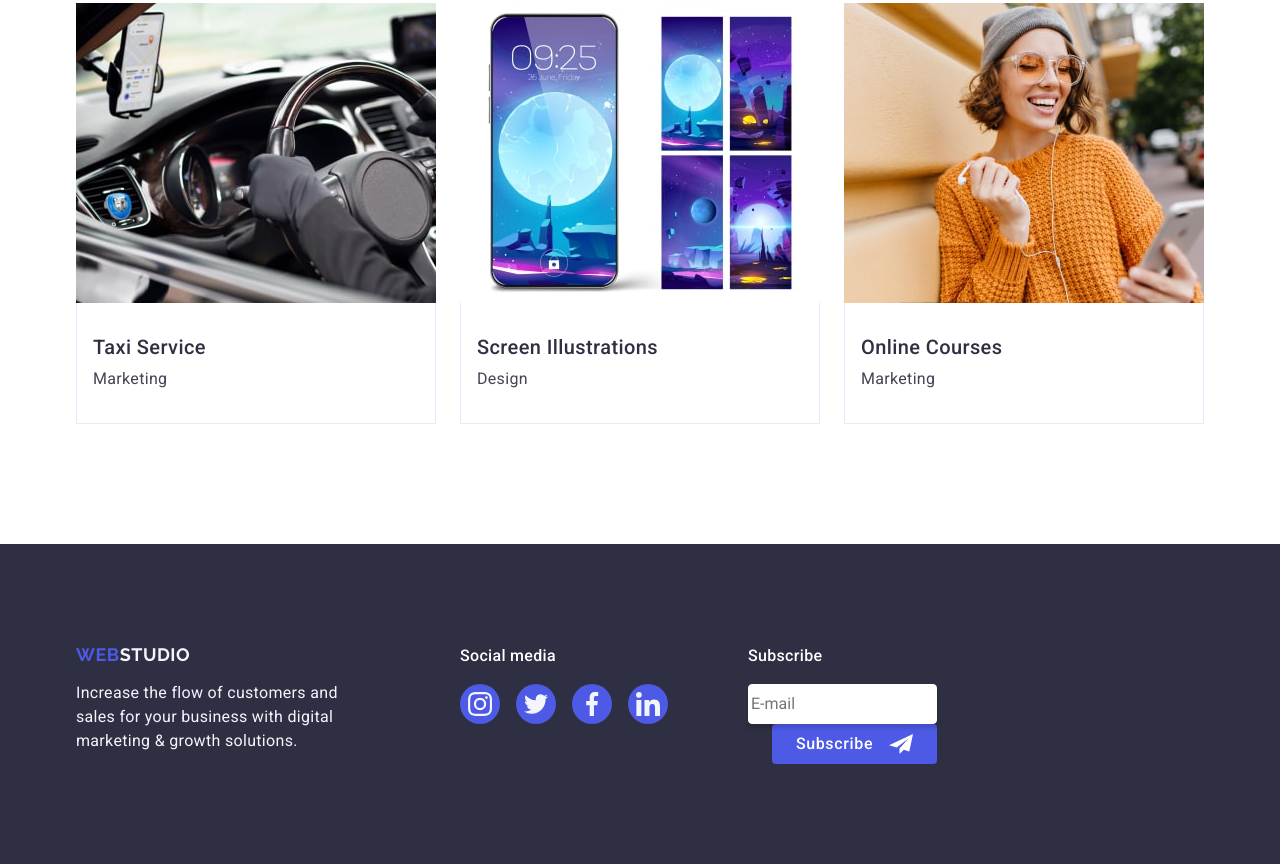
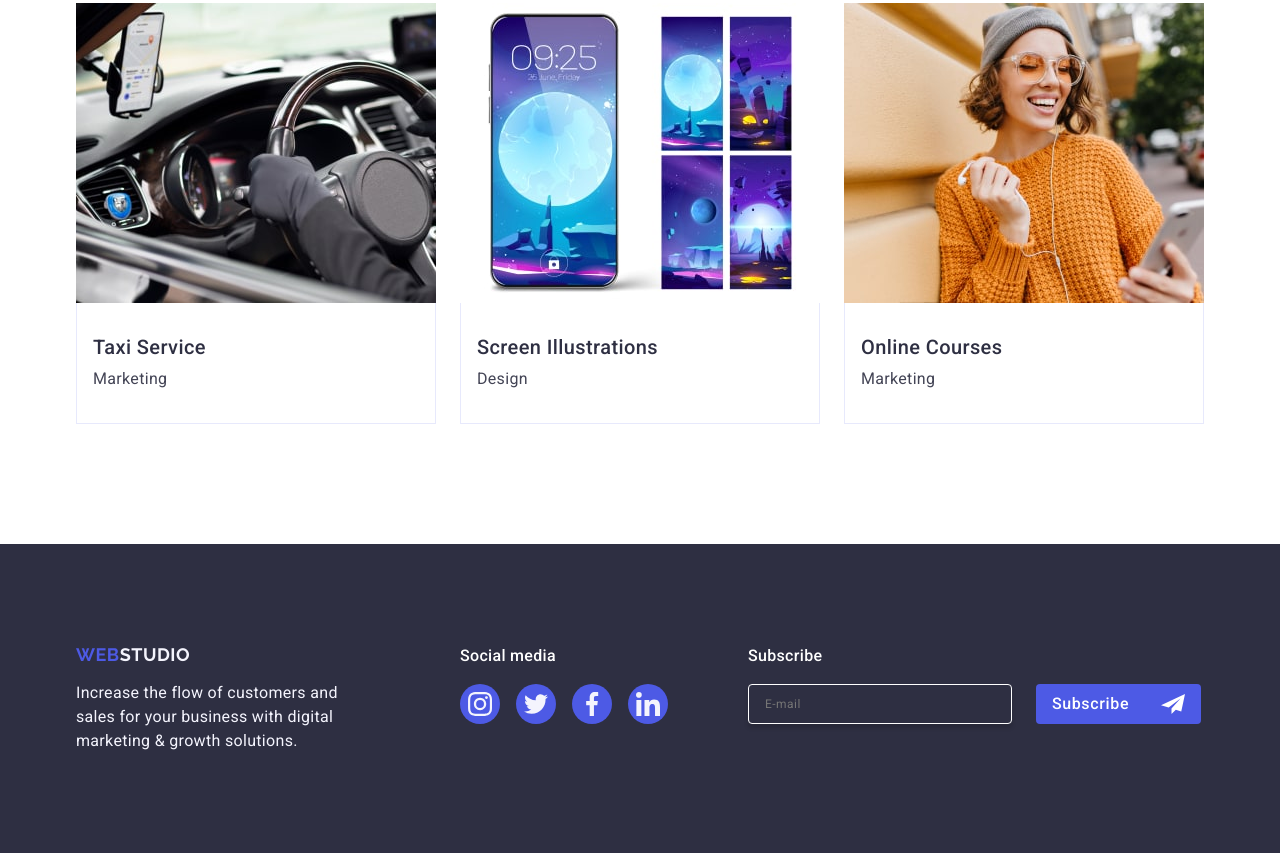
Before and after one commit to buhaiov-v/goit-markup-hw-05, a plain HTML site: page index.html in a window 1280 px wide. Shown: the part 2639-3503 px from the top of the page. Drawn offline with nearby package versions, Linux system fonts and the light colour scheme.

Commit message:
fix footer

```diff
--- a/css/styles.css
+++ b/css/styles.css
@@ -503,12 +503,31 @@ margin-bottom: 16px;
 .footer-input {
     border: 1px solid #fff;
     border-radius: 4px;
-    max-width: 264px;
     height: 40px;
     box-shadow: 0 4px 4px 0 rgba(0, 0, 0, 0.15);
     margin-right: 24px;
+    width: 264px;
+    background-color: transparent;
+    font-size: 12px;
+    line-height: 2;
+    letter-spacing: 0.04em;
+    padding-left: 16px;
+    color: #ffffff;
+}
+
+.footer-input::placeholder {
+color #ffffff;
+}
+
+.footer-subscribe-form {
+    display: flex;
+}
+
+.footer-subscribe-label {
+    gap: 24pxl;
 }
 
 .footer-subscribe-icon {
     fill: #F4F4FD;
+    margin-left: 16px;
 }
--- a/index.html
+++ b/index.html
@@ -493,12 +493,12 @@
         </div>
         <div class="footer-subscribe">
           <p class="footer-subscribe-p">Subscribe</p>
-          <form>
-            <label>
+          <form class="footer-subscribe-form">
+            <label class="footer-subscribe-label">
               <input
                 class="footer-input"
-                type="text"
-                name="email_address"
+                type="email"
+                name="email-address"
                 placeholder="E-mail"
               />
             </label>
```
